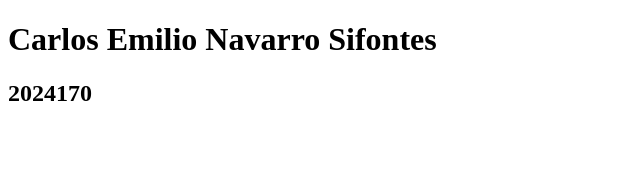
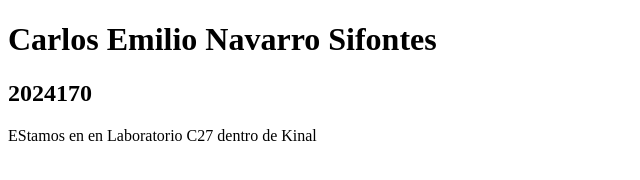
Before and after one commit to cnavarro-2024170/Proyecto-1, a plain HTML site: page index.html in a window 1280 px wide. Shown: the whole page, without its empty margins (0-640 px from the left). Drawn offline with Linux system fonts and the light colour scheme.

Commit message:
Agregar ubicacion en archivo index.html

```diff
--- a/index.html
+++ b/index.html
@@ -8,5 +8,6 @@
 <body>
     <h1>Carlos Emilio Navarro Sifontes</h1>
     <h2>2024170</h2>
+    <p>EStamos en en Laboratorio C27 dentro de Kinal</p>
 </body>
 </html>
```
